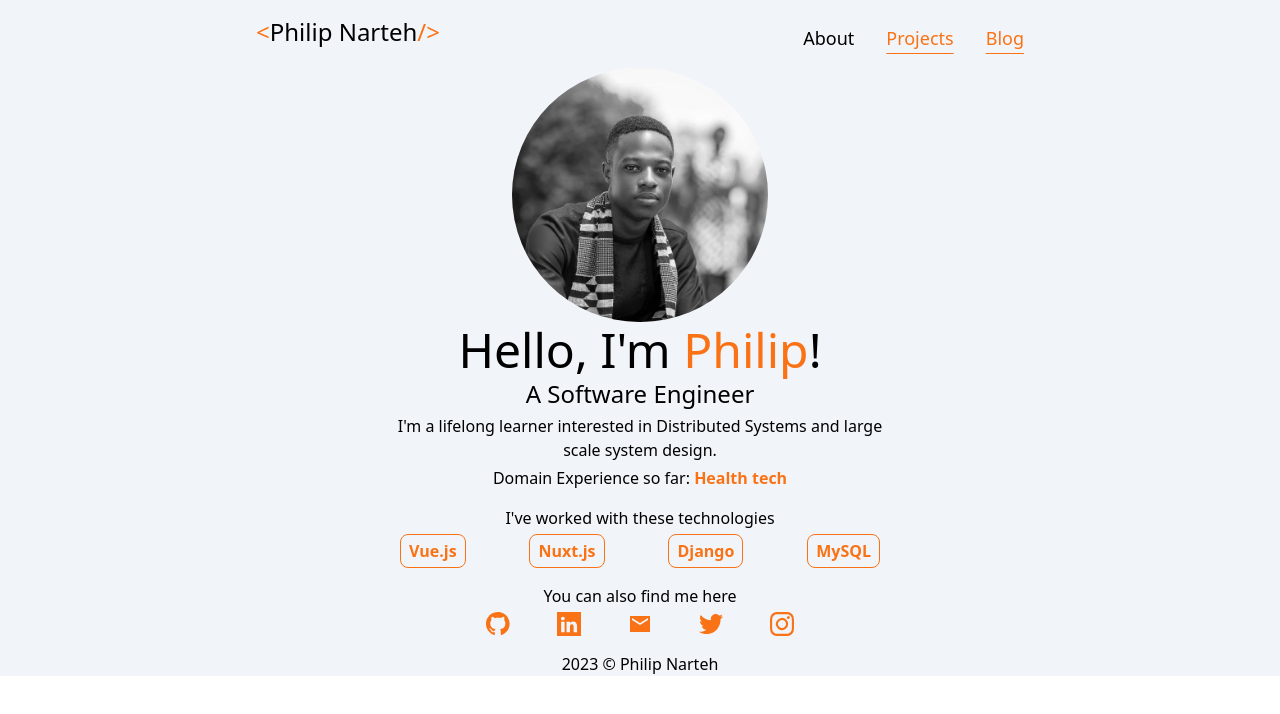
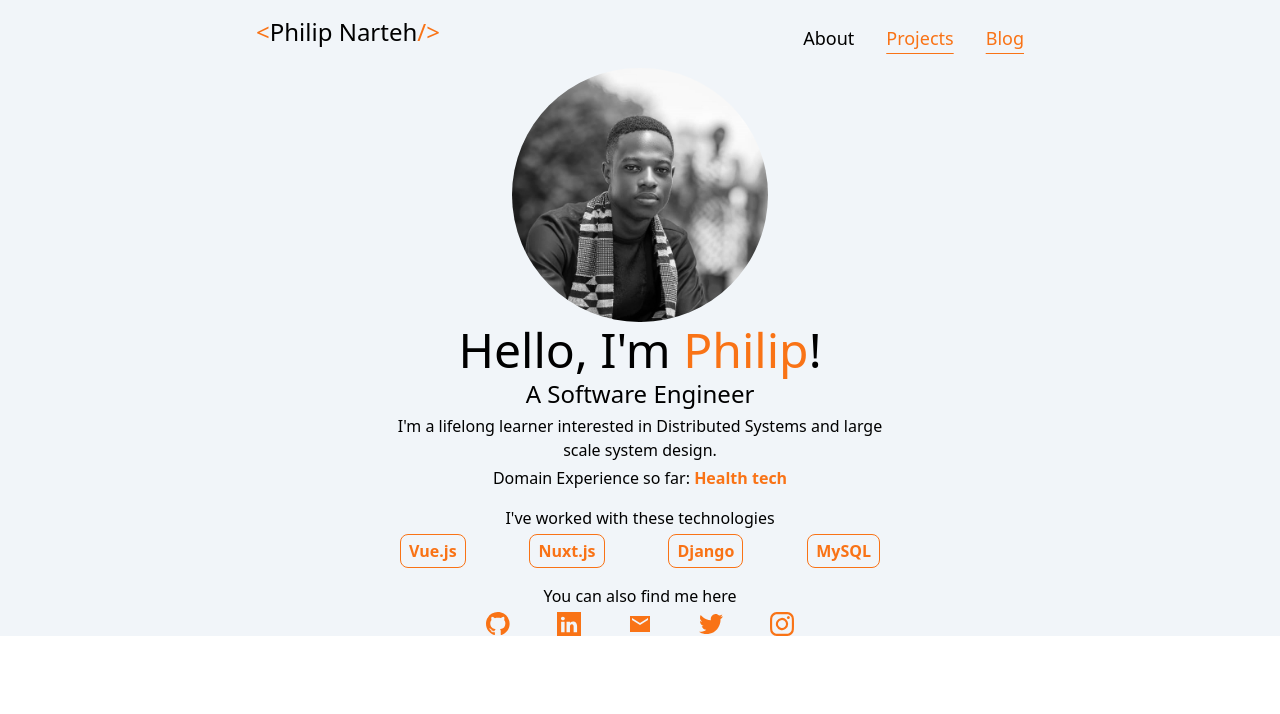
Before and after one commit to Phinart98/Portfolio-Site, a Nuxt app: page / in a window 1280 px wide. Shown: the top 714 px of the page. Built offline with nearby package versions, Linux system fonts and the light colour scheme.

Commit message:
Deleted footer

```diff
--- a/app.vue
+++ b/app.vue
@@ -1,5 +1,5 @@
 <template>
-  <div class="h-full bg-slate-100">
+  <div class="h-screen sm:h-full bg-slate-100">
     <NuxtLayout>
       <NuxtPage />
     </NuxtLayout>
--- a/layouts/default.vue
+++ b/layouts/default.vue
@@ -8,20 +8,27 @@
             >Philip Narteh<span class="text-orange-500">/></span></NuxtLink
           >
         </div>
-        <div class="flex justify-between mt-2 text-sm sm:text-lg gap-2 sm:gap-8">
+        <div
+          class="flex justify-between mt-2 text-sm sm:text-lg gap-2 sm:gap-8"
+        >
           <div><NuxtLink to="/">About</NuxtLink></div>
-          <div><NuxtLink class="text-orange-500 underline underline-offset-8">Projects</NuxtLink></div>
-          <div><NuxtLink class=" text-orange-500 underline underline-offset-8">Blog</NuxtLink></div>
+          <div>
+            <NuxtLink class="text-orange-500 underline underline-offset-8"
+              >Projects</NuxtLink
+            >
+          </div>
+          <div>
+            <NuxtLink class="text-orange-500 underline underline-offset-8"
+              >Blog</NuxtLink
+            >
+          </div>
         </div>
       </div>
     </nav>
     <slot />
-    <footer class="flex justify-center my-4">2023 &copy; Philip Narteh</footer>
   </div>
 </template>
 
-<script>
-
-</script>
+<script></script>
 
 <style scoped></style>
```
